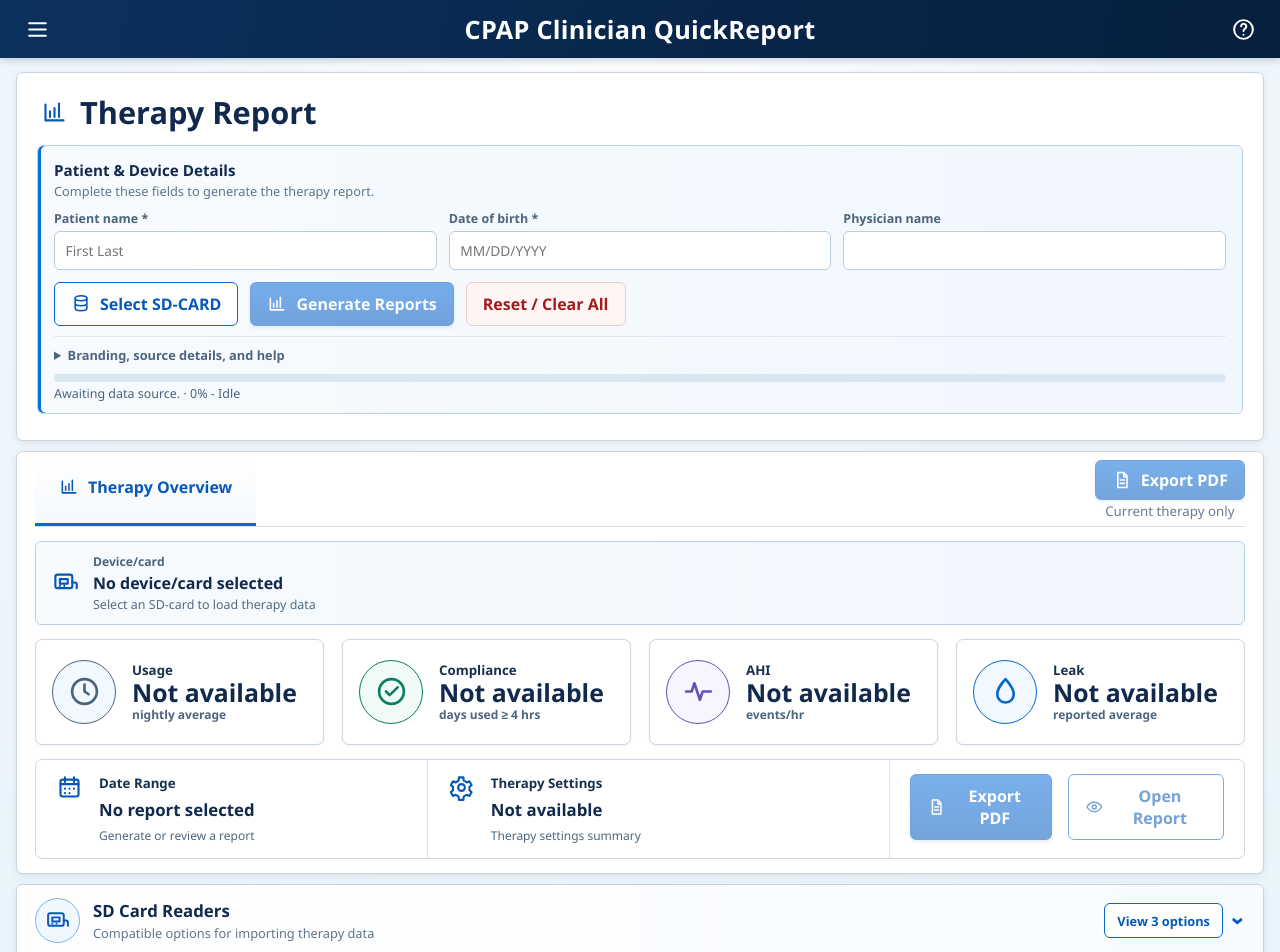
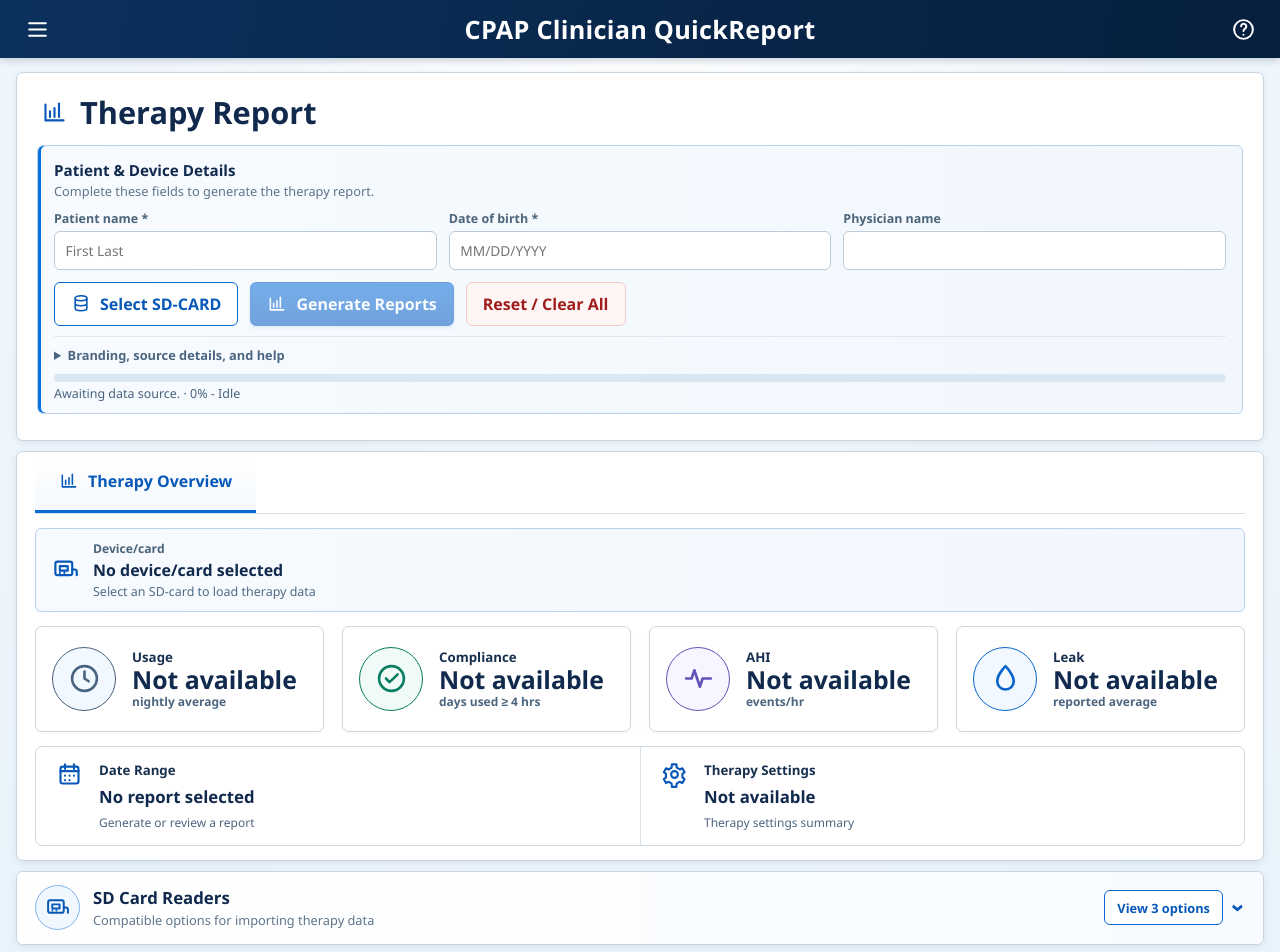
Before and after one commit to Cruxad0/CPAP-QuickReport, a Next.js app: page / in a window 1280 px wide. Shown: the top 952 px of the page. Built offline with nearby package versions, Linux system fonts and the light colour scheme.

Commit message:
Consolidate generated report actions

```diff
--- a/app/globals.css
+++ b/app/globals.css
@@ -1450,17 +1450,6 @@ main {
   background: #fff;
 }
 
-.dashboard-export-actions {
-  display: grid;
-  align-content: center;
-  gap: 8px;
-  padding: 11px;
-}
-
-.dashboard-export-actions .btn {
-  justify-content: center;
-}
-
 .review-tabs {
   display: flex;
   align-items: stretch;
@@ -1491,22 +1480,6 @@ main {
   background: linear-gradient(180deg, #fff, #f5f9fd);
 }
 
-.review-export-disabled {
-  display: grid;
-  justify-items: center;
-  gap: 2px;
-  margin: 8px 0 6px auto;
-}
-
-.review-export-disabled .btn {
-  padding-top: 0.5rem;
-  padding-bottom: 0.5rem;
-}
-
-.review-export-disabled small {
-  color: #6c7b8d;
-}
-
 .therapy-overview-source {
   display: flex;
   align-items: center;
@@ -1619,6 +1592,10 @@ main {
   border-radius: 7px;
 }
 
+.review-detail-row-overview {
+  grid-template-columns: 1fr 1fr;
+}
+
 .review-detail-row > div {
   display: flex;
   align-items: flex-start;
@@ -1780,10 +1757,6 @@ main {
   .review-tabs > button {
     min-width: 0;
     padding: 0 12px;
-  }
-
-  .review-export-disabled {
-    display: none;
   }
 
   .previous-review-metrics {
--- a/components/quick-report-app.tsx
+++ b/components/quick-report-app.tsx
@@ -1137,7 +1137,7 @@ export function QuickReportApp() {
           <article className="card previous-review-card">
             <div className="review-tabs">
               <button type="button" className={!showPreviousTherapyReview ? "review-tab-active" : ""} onClick={() => setShowPreviousTherapyReview(false)}><UiIcon name="report" size={20} /> Therapy Overview</button>
-              {previousTherapyPeriod?.machine ? (
+              {olderHistoryLoaded && previousTherapyPeriod?.machine ? (
               <button
                 type="button"
                 className={showPreviousTherapyReview ? "review-tab-active" : ""}
@@ -1147,7 +1147,6 @@ export function QuickReportApp() {
                 }}
               ><UiIcon name="history" size={20} /> Previous Therapy</button>
               ) : null}
-              <span className="review-export-disabled"><button type="button" className={showPreviousTherapyReview ? "btn btn-secondary" : "btn btn-primary"} onClick={triggerDownload} disabled={showPreviousTherapyReview || !activeReport}><UiIcon name="document" size={20} /> Export PDF</button><small>Current therapy only</small></span>
             </div>
             {!showPreviousTherapyReview ? (
               <div className="therapy-overview-source">
@@ -1173,10 +1172,10 @@ export function QuickReportApp() {
                 <span><small>Leak</small><strong>{formatMetric(dashboardMetrics?.avgLeak, " L/min")}</strong><em>reported average</em></span>
               </div>
             </div>
-            <div className="review-detail-row">
+            <div className={`review-detail-row ${showPreviousTherapyReview ? "" : "review-detail-row-overview"}`}>
               <div><UiIcon name="calendar" size={27} /><span><small>Date Range</small><strong>{dashboardMetrics ? `${dashboardMetrics.dateRangeStart} – ${dashboardMetrics.dateRangeEnd}` : "No report selected"}</strong><em>{dashboardMetrics ? `${dashboardMetrics.daysWithData} days with data available` : "Generate or review a report"}</em></span></div>
               <div><UiIcon name="gear" size={27} /><span><small>Therapy Settings</small><strong>{dashboardPeriod?.label ?? "Not available"}</strong><em>{dashboardMetrics?.machine.pressure ? `Fixed pressure ${dashboardMetrics.machine.pressure}` : "Therapy settings summary"}</em></span></div>
-              {showPreviousTherapyReview ? <p className="review-only-notice"><UiIcon name="info" size={20} /><span><strong>Review only.</strong><br />Historical therapy period for review only.<br />Export is unavailable.</span></p> : <div className="dashboard-export-actions"><button type="button" className="btn btn-primary" onClick={triggerDownload} disabled={!activeReport}><UiIcon name="document" size={20} /> Export PDF</button><button type="button" className="btn btn-outline-current" onClick={openPreviewInNewTab} disabled={!activeReport}><UiIcon name="eye" size={20} /> Open Report</button></div>}
+              {showPreviousTherapyReview ? <p className="review-only-notice"><UiIcon name="info" size={20} /><span><strong>Review only.</strong><br />Historical therapy period for review only.<br />Export is unavailable.</span></p> : null}
             </div>
           </article>
 
@@ -1205,7 +1204,7 @@ export function QuickReportApp() {
                 Export PDF
               </button>
               <button type="button" className="btn btn-secondary" onClick={openPreviewInNewTab}>
-                Open PDF
+                Open Report
               </button>
               <button
                 type="button"
@@ -1226,7 +1225,7 @@ export function QuickReportApp() {
                   src={activeReport.previewUrl}
                   title="PDF preview"
                 />
-                <p className="subtle">If preview is blank on this browser, use Open PDF.</p>
+                <p className="subtle">If preview is blank on this browser, use Open Report.</p>
               </>
             ) : (
               <p className="subtle">Preview collapsed. Use Open Preview to expand.</p>
```
